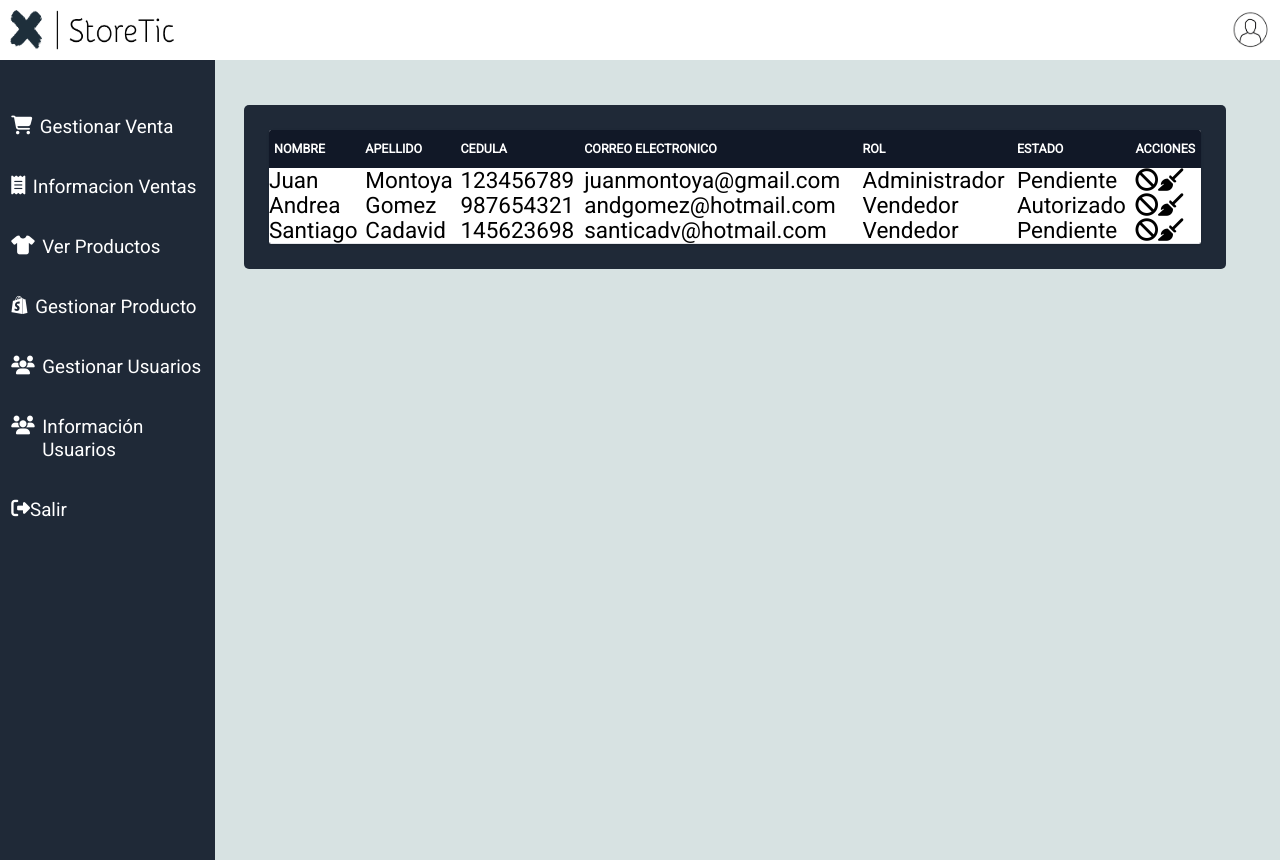
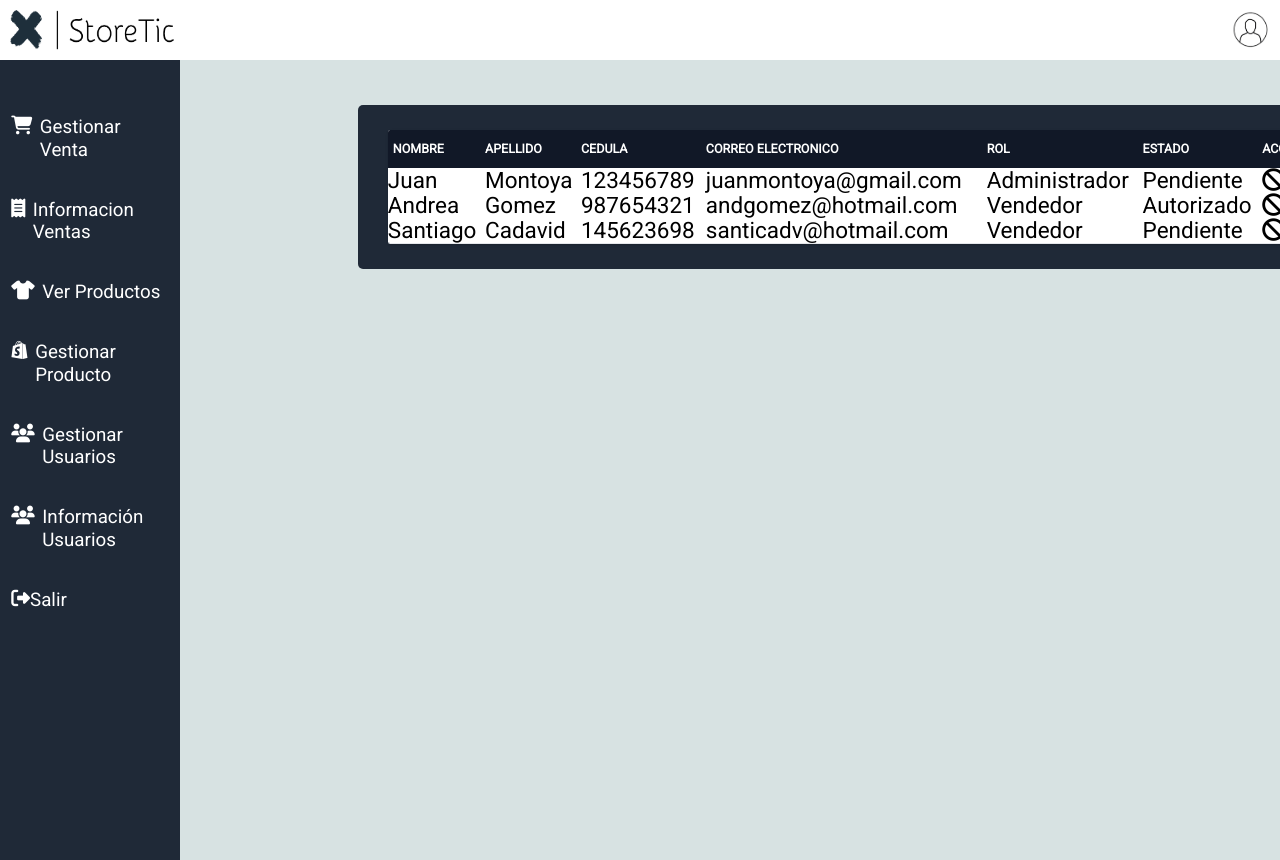
Before and after one commit to proyectoMisionTiic/Proyecto-TIC, a React (Create React App) app: page /VerUsuarios in a window 1280 px wide. Built offline with nearby package versions, Linux system fonts and the light colour scheme.

Commit message:
Se crea acciones en la tabla inf de usuarios

```diff
--- a/src/pages/VerUsuarios.jsx
+++ b/src/pages/VerUsuarios.jsx
@@ -56,7 +56,7 @@
     );
   }, [listaUsuarios]);
   return (
-    <div className="bg-gray-800 self-center container p-10 ml-10 mr-20 mt-10 ">
+    <div className="bg-gray-800 self-center container ml-80 mr-80 mt-10 ">
       <div class="md:px-32 w-full">
         <div class="shadow overflow-hidden rounded border-b border-gray-200">
           <table class="min-w-full bg-white">
```
